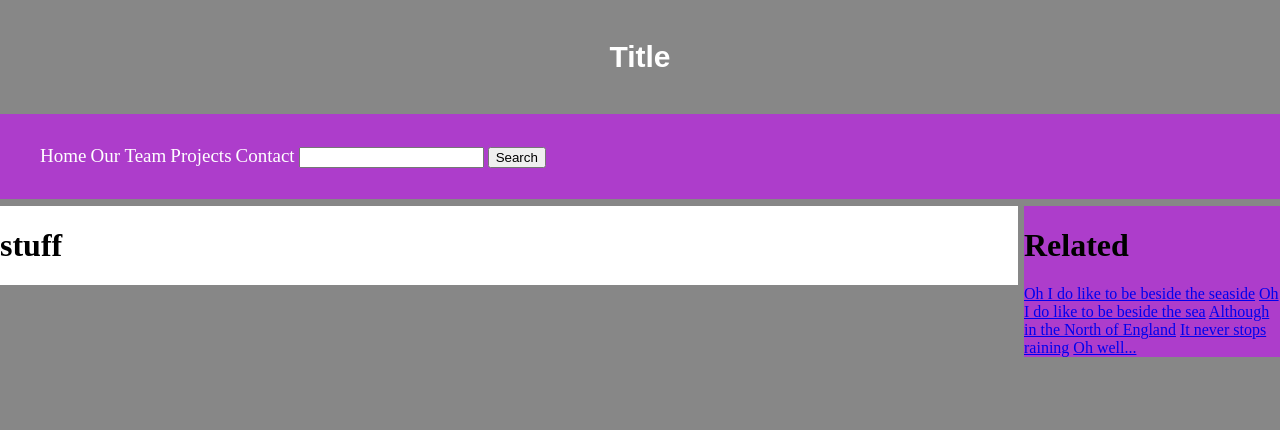
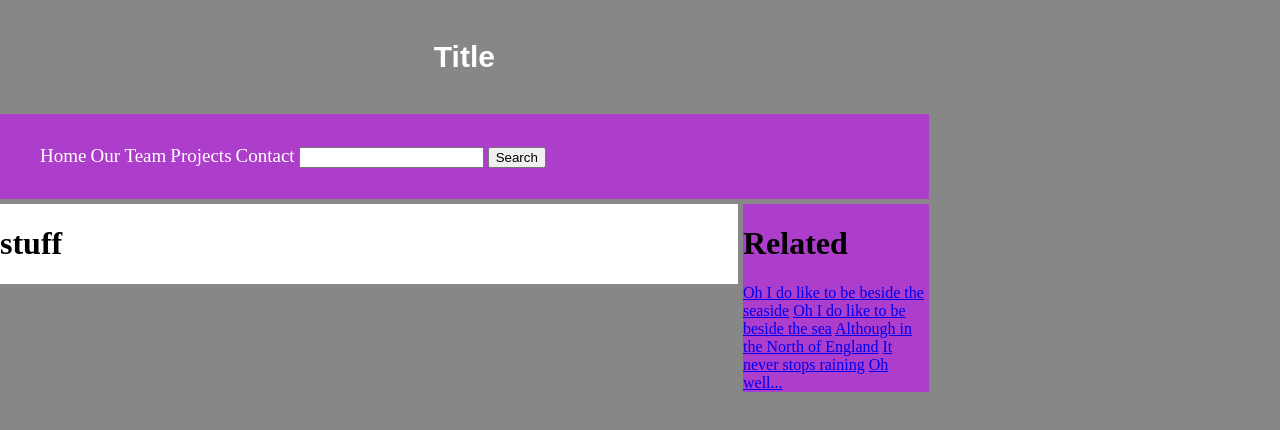
Before and after one commit to spencerdailovescs/hw3a, a plain HTML site: page index.html in a window 1280 px wide. Drawn offline with Linux system fonts and the light colour scheme.

Commit message:
Update index.html

```diff
--- a/index.html
+++ b/index.html
@@ -9,22 +9,20 @@
 			margin-top: .5%;
 			float: right;
 			background-color: #AD3DCB;
-			height: 80%;
 			width: 20%;
-			display: table-row;
+			display: table-cell;
 		}
 
 		.main {
 			margin-top: .5%;
 			float: left;
-			height: 80%;
 			width: 79.5%;
 			background-color: white;
-			display: table-row;
+			display: table-cell;
 		}
 
 
-		body,html {padding: 0; margin: 0; background-color: #878787}
+		body,html {padding: 0; margin: 0; background-color: #878787; display: table}
 		header h1 { text-align:center;background-color: #878787;
 		font-family: arial, helvetica;
 		font-size: 30px;
```
